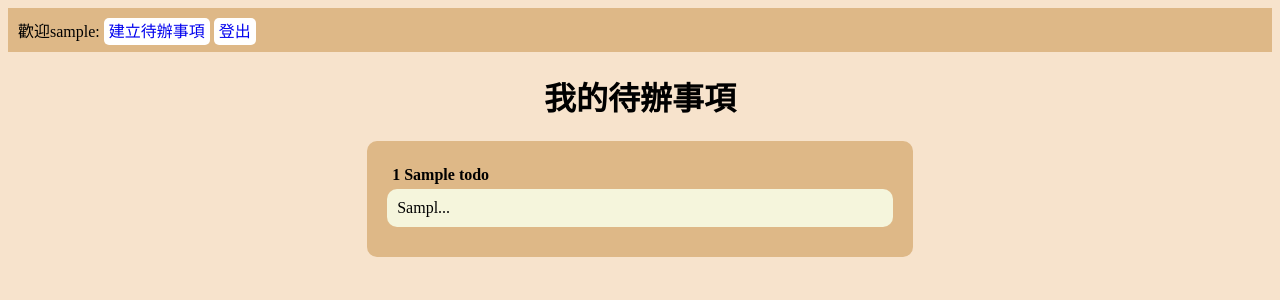
After one commit to Ohnokaoru/todolist_report, a Django app: page /all-todo/ in a window 1280 px wide. The commit adds this page. Shown: the top 300 px of the page. Run offline with Django 5.2, Linux system fonts and the light colour scheme; a user stored in the database is signed in; tables that the repository leaves empty hold one stand-in row (values such as "Sample post").

Commit message:
1.建立create-todo 2.建立all-todo

```diff
--- a/static/css/style.css
+++ b/static/css/style.css
@@ -19,7 +19,8 @@ body {
 
 #regist-form,
 #user-login-form,
-#create-todo-form {
+#create-todo-form,
+#all-todo-list {
     margin: auto;
     background-color: burlywood;
     width: 40%;
@@ -38,10 +39,24 @@ body {
     padding: 10px;
 }
 
-#navbar a {
+#navbar a,
+#page-a-button a {
     text-decoration: none;
     background-color: white;
     padding: 5px;
     border-radius: 5px;
 
 }
+
+
+#all-todo-list-text {
+    background-color: beige;
+    padding: 10px;
+    margin-bottom: 10px;
+    border-radius: 10px;
+}
+
+#page-a-button {
+    text-align: center;
+    margin: auto;
+}
--- /dev/null
+++ b/todo/templates/todo/all-todo.html
@@ -0,0 +1,35 @@
+{% extends "base.html" %}
+{% load static %}
+{% block title %}我的待辦事項{% endblock %}
+
+{% block content %}
+<div id="title">
+    <h1>我的待辦事項</h1>
+</div>
+<div id="all-todo-list">
+
+    {% for todo in todos %}
+    <div id="all-todo-list-title" style="font-weight: 700; padding: 5px;">
+        {{todo.id}}
+        {{todo.title}} <br>
+    </div>
+
+    <div id="all-todo-list-text">
+        {{todo.text|slice:"5"}}... <br>
+    </div>
+    {% endfor %}
+
+
+    <div id="page-a-button">
+        {% if prev %}
+        <a href="{% url 'all-todo' %}?page_btn=prev&page={{page}}">上一頁</a>
+        {% endif %}
+
+        {% if next %}
+        <a href="{% url 'all-todo' %}?page_btn=next&page={{page}}">下一頁</a>
+        {% endif %}
+    </div>
+
+</div>
+
+{% endblock %}
--- a/todo/urls.py
+++ b/todo/urls.py
@@ -3,4 +3,5 @@ from . import views
 
 urlpatterns = [
     path("create-todo/", views.create_todo, name="create-todo"),
+    path("all-todo/", views.all_todo, name="all-todo"),
 ]
--- a/todo/views.py
+++ b/todo/views.py
@@ -1,8 +1,9 @@
-from django.shortcuts import render
+from django.shortcuts import render, redirect
 from .models import Todo
 from django.contrib.auth.decorators import login_required
 from django.contrib.auth.models import User
 from .forms import TodoForm
+import math
 
 
 # Create your views here.
@@ -12,7 +13,6 @@ from .forms import TodoForm
 @login_required
 def create_todo(request):
     message = ""
-    todoform = ""
 
     if request.method == "POST":
         try:
@@ -20,7 +20,7 @@ def create_todo(request):
             todoform = form.save(commit=False)
             todoform.user = request.user
             todoform.save()
-            message = "新增成功"
+            return redirect("all-todo")
 
         except Exception as e:
             message = f"錯誤:{e}"
@@ -31,5 +31,59 @@ def create_todo(request):
     return render(
         request,
         "todo/create-todo.html",
-        {"form": form, "todoform": todoform, "message": message},
+        {"form": form, "message": message},
     )
+
+
+# 檢查所有自己的待辦事項(頁數)
+@login_required
+def all_todo(request):
+    message = ""
+    todos = Todo.objects.all()
+    if not todos:
+        message = "沒有待辦事項"
+
+    else:
+        # 頁數預設為1
+        page = int(request.GET.get("page", 1))
+        # 切換上下頁預設為空
+        page_btn = request.GET.get("page_btn", "")
+
+        total_todo = len(todos)
+        page_size = 3
+        total_page = math.ceil(total_todo / page_size)
+
+        # 合理頁數
+        if page > total_page:
+            page = total_page
+
+        if page < 1:
+            page = 1
+
+        # 點擊上頁
+        if page_btn == "prev" and page > 1:
+            page -= 1
+
+        # 點擊下頁
+        if page_btn == "next" and page < total_page:
+            page += 1
+
+        # 計算一頁的資料
+        start = (page - 1) * page_size
+        end = start + page_size
+        todos = Todo.objects.all().order_by("-create_time")[start:end]
+
+        next = page < total_page
+        prev = page > 1
+
+        return render(
+            request,
+            "todo/all-todo.html",
+            {
+                "page": page,
+                "total_page": total_page,
+                "todos": todos,
+                "next": next,
+                "prev": prev,
+            },
+        )
```
Also changed, not shown: todo/admin.py (+13 -2 lines), 1 other file.
